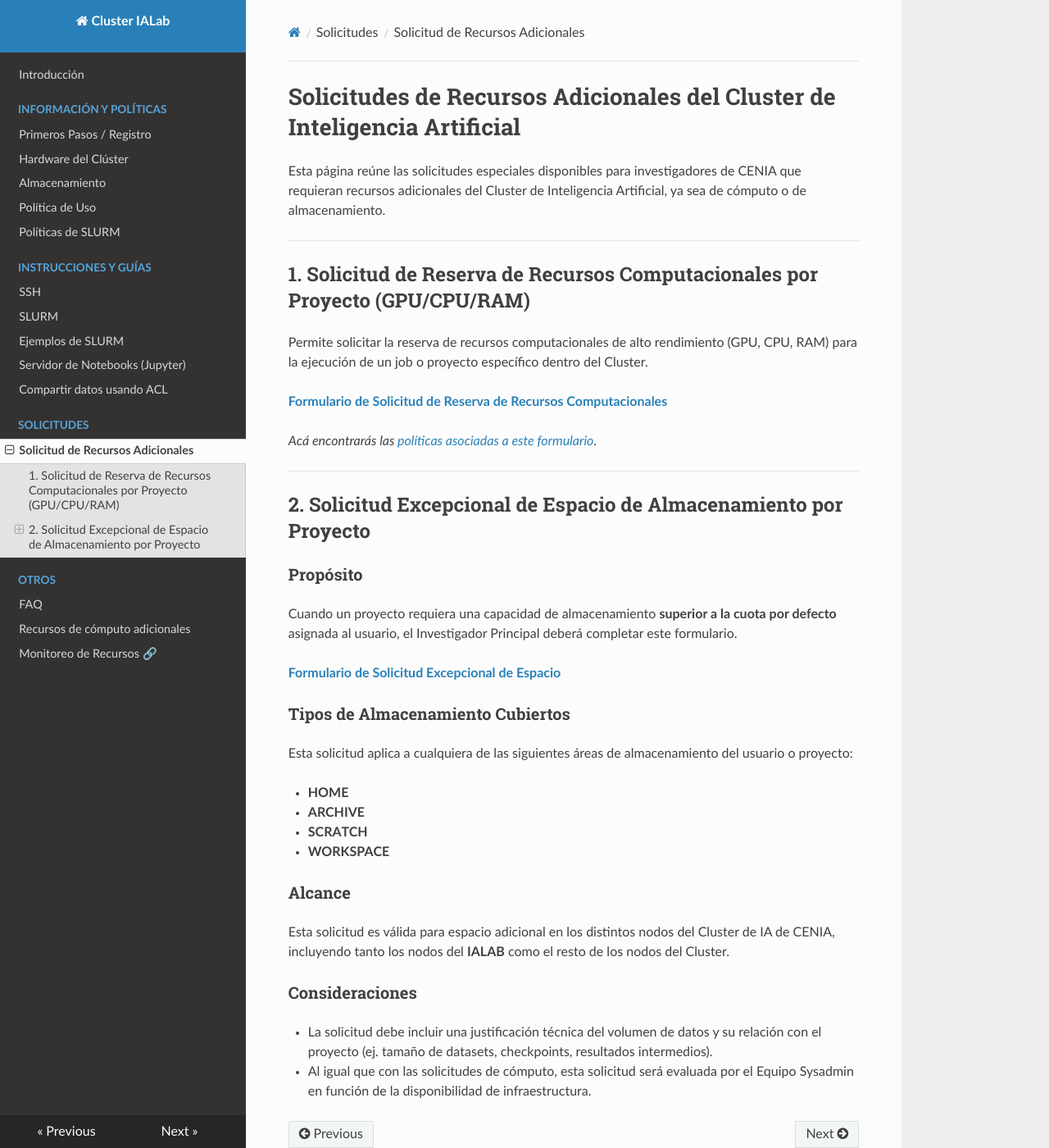
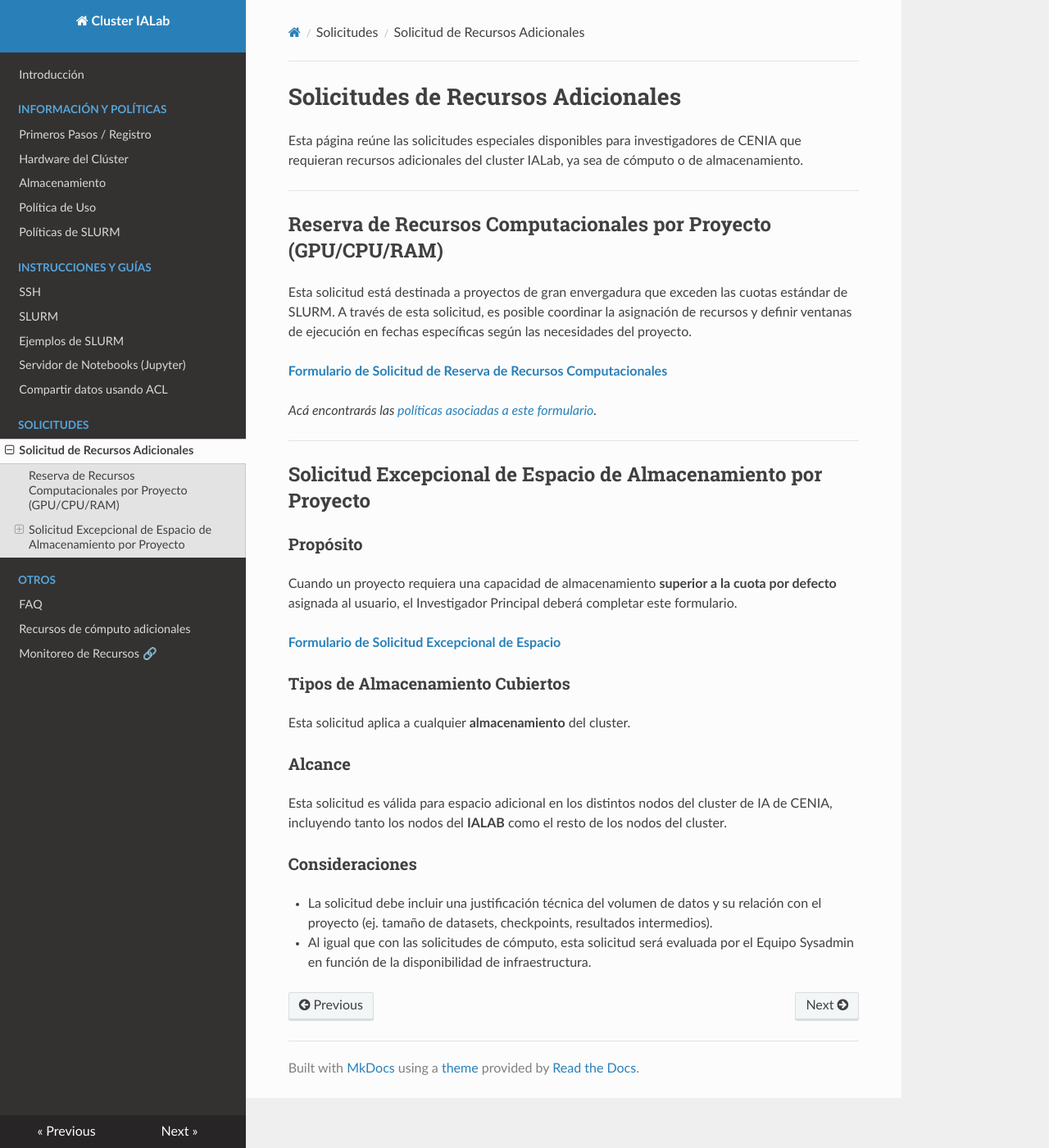
Before and after one commit to Sysadmins-CENIA/Cluster-IALab-Docs, an MkDocs documentation site: the page built from docs/additional_resources.md, in a window 1280 px wide and 1400 px high. Shown: the whole window at 82% size. Built offline with MkDocs 1.6.1, drawn with Linux system fonts in a browser that asks for light colours; nearby versions of some CDN libraries.

Commit message:
Actualizar recursos adicionales del cluster
Se actualizó la página de recursos adicionales para usar la nomenclatura del cluster IALab en forma consistente, simplificó los encabezados de las solicitudes y reformuló la descripción de la reserva de recursos computacionales para enfatizar su uso en proyectos de gran escala. También se ajustó la redacción de la solicitud de almacenamiento para describirla de manera más general y clara.

```diff
--- a/docs/additional_resources.md
+++ b/docs/additional_resources.md
@@ -1,12 +1,12 @@
-# Solicitudes de Recursos Adicionales del Cluster de Inteligencia Artificial
+# Solicitudes de Recursos Adicionales
 
-Esta página reúne las solicitudes especiales disponibles para investigadores de CENIA que requieran recursos adicionales del Cluster de Inteligencia Artificial, ya sea de cómputo o de almacenamiento.
+Esta página reúne las solicitudes especiales disponibles para investigadores de CENIA que requieran recursos adicionales del cluster IALab, ya sea de cómputo o de almacenamiento.
 
 ---
 
-## 1. Solicitud de Reserva de Recursos Computacionales por Proyecto (GPU/CPU/RAM)
+## Reserva de Recursos Computacionales por Proyecto (GPU/CPU/RAM)
 
-Permite solicitar la reserva de recursos computacionales de alto rendimiento (GPU, CPU, RAM) para la ejecución de un job o proyecto específico dentro del Cluster.
+Esta solicitud está destinada a proyectos de gran envergadura que exceden las cuotas estándar de SLURM. A través de esta solicitud, es posible coordinar la asignación de recursos y definir ventanas de ejecución en fechas específicas según las necesidades del proyecto.
 
 **[Formulario de Solicitud de Reserva de Recursos Computacionales](https://forms.gle/cm7PKZGuexncfa857)**
 
@@ -14,7 +14,7 @@ Permite solicitar la reserva de recursos computacionales de alto rendimiento (GP
 
 ---
 
-## 2. Solicitud Excepcional de Espacio de Almacenamiento por Proyecto
+## Solicitud Excepcional de Espacio de Almacenamiento por Proyecto
 
 ### Propósito
 Cuando un proyecto requiera una capacidad de almacenamiento **superior a la cuota por defecto** asignada al usuario, el Investigador Principal deberá completar este formulario.
@@ -22,15 +22,11 @@ Cuando un proyecto requiera una capacidad de almacenamiento **superior a la cuot
 **[Formulario de Solicitud Excepcional de Espacio](https://forms.gle/Pfo9LUD6566trFb69)**
 
 ### Tipos de Almacenamiento Cubiertos
-Esta solicitud aplica a cualquiera de las siguientes áreas de almacenamiento del usuario o proyecto:
+Esta solicitud aplica a cualquier **almacenamiento** del cluster.
 
-* **HOME**
-* **ARCHIVE**
-* **SCRATCH**
-* **WORKSPACE**
 
 ### Alcance
-Esta solicitud es válida para espacio adicional en los distintos nodos del Cluster de IA de CENIA, incluyendo tanto los nodos del **IALAB** como el resto de los nodos del Cluster.
+Esta solicitud es válida para espacio adicional en los distintos nodos del cluster de IA de CENIA, incluyendo tanto los nodos del **IALAB** como el resto de los nodos del cluster.
 
 ### Consideraciones
 * La solicitud debe incluir una justificación técnica del volumen de datos y su relación con el proyecto (ej. tamaño de datasets, checkpoints, resultados intermedios).
```
